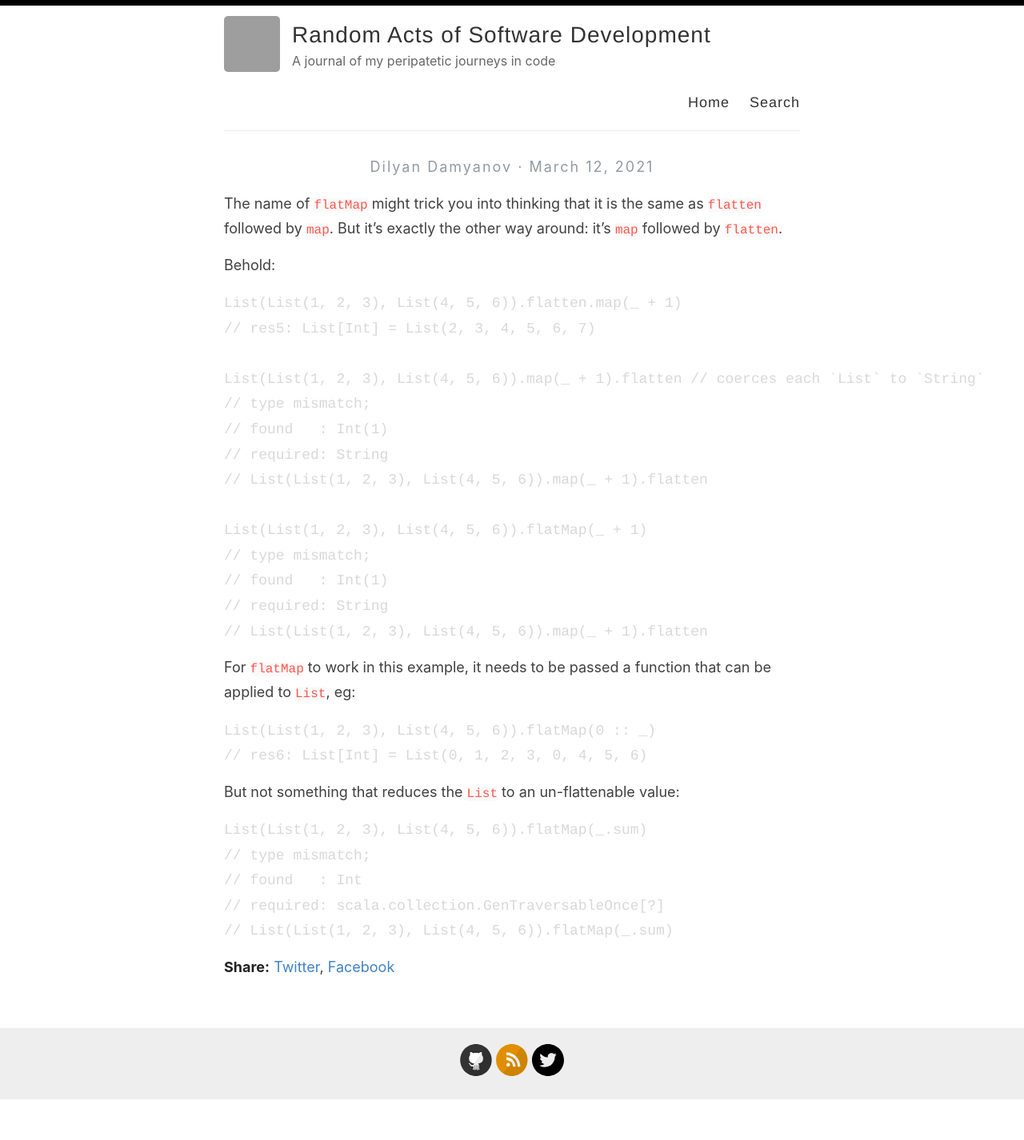
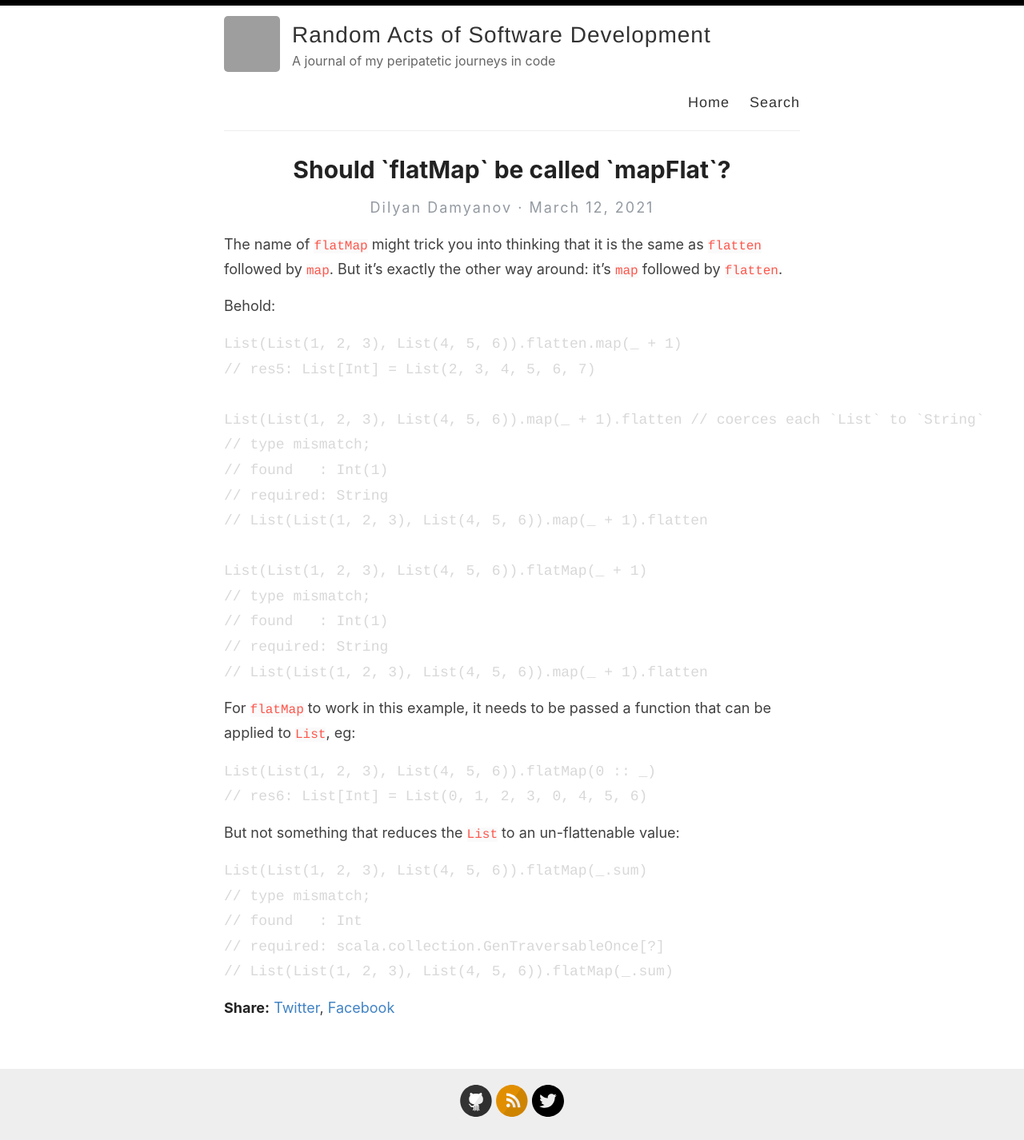
Before and after one commit to dilyand/dilyand.github.io, a Jekyll site: the page built from _posts/2021-03-12-flatMap-should-be-called-mapFlat.md, in a window 1280 px wide. Shown: the whole page at 80% size. Built offline with Jekyll 4.4.1, drawn with Linux system fonts in a browser that asks for light colours; our own code applies the rules of GitHub Pages for plain Markdown files; before the commit the page ends 1375 px from its top, so only the background shows below that; grey boxes are pictures that could not be loaded.

Commit message:
Update 2021-03-12-flatMap-should-be-called-mapFlat.md

```diff
--- a/_posts/2021-03-12-flatMap-should-be-called-mapFlat.md
+++ b/_posts/2021-03-12-flatMap-should-be-called-mapFlat.md
@@ -1,6 +1,6 @@
 ---
 layout: post
-title: `flatMap` should be called `mapFlat`
+title: Should `flatMap` be called `mapFlat`?
 tags: [Scala, flatMap]
 ---
 
```
